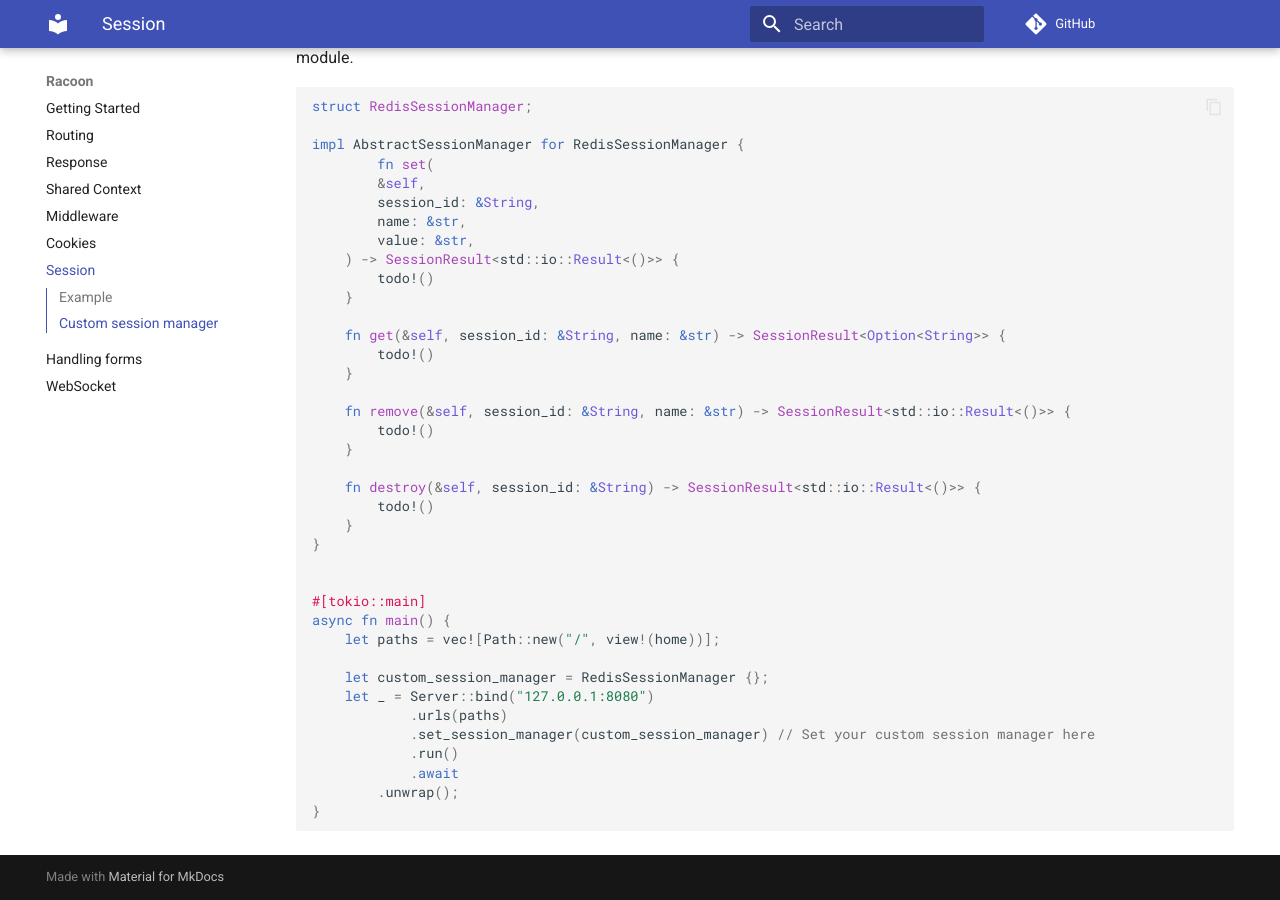
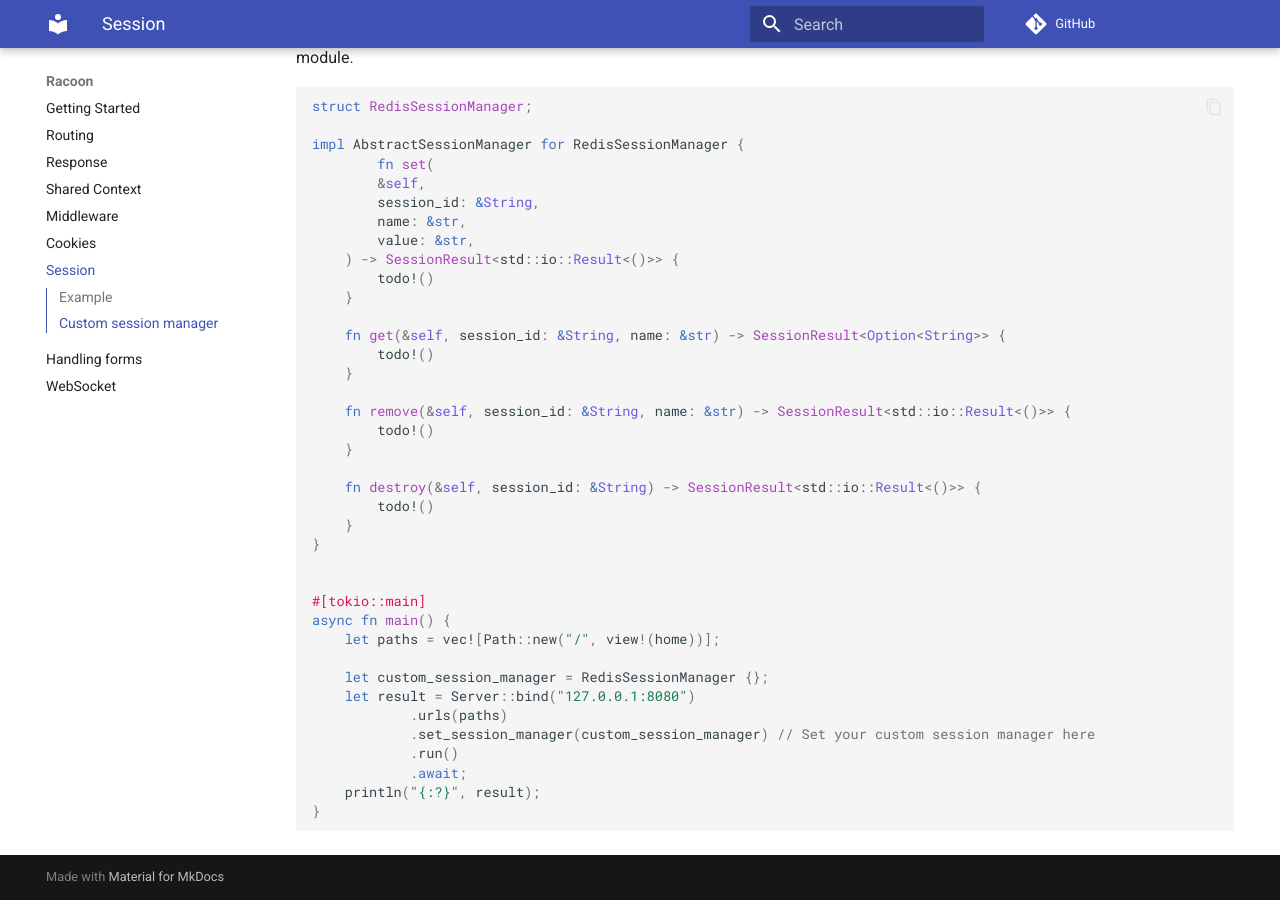
Before and after one commit to racoonframework/racoonframework.github.io, an MkDocs documentation site: the page built from docs/session.md, in a window 1280 px wide and 900 px high, scrolled down 938 px. Built offline with MkDocs 1.6.1 and Material for MkDocs 9.7.7, drawn with Linux system fonts in a browser that asks for light colours; comment, search, counter and statistics services are not loaded.

Commit message:
docs: update run server

````diff
--- a/docs/session.md
+++ b/docs/session.md
@@ -69,11 +69,11 @@ async fn main() {
     let paths = vec![Path::new("/", view!(home))];
 
     let custom_session_manager = RedisSessionManager {};
-    let _ = Server::bind("127.0.0.1:8080")
+    let result = Server::bind("127.0.0.1:8080")
             .urls(paths)
             .set_session_manager(custom_session_manager) // Set your custom session manager here
             .run()
-            .await
-        .unwrap();
+            .await;
+    println("{:?}", result);
 }
 ```
````
